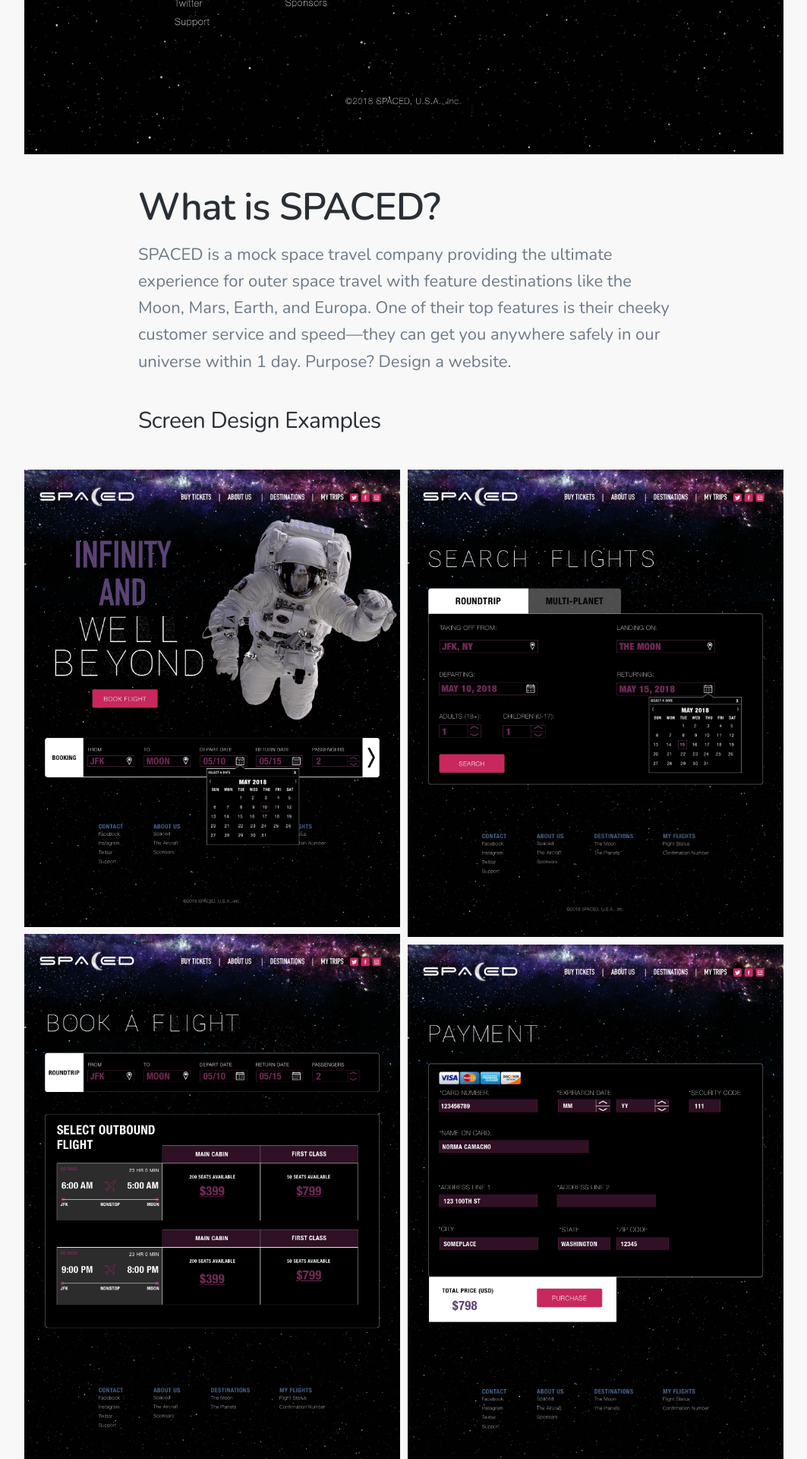
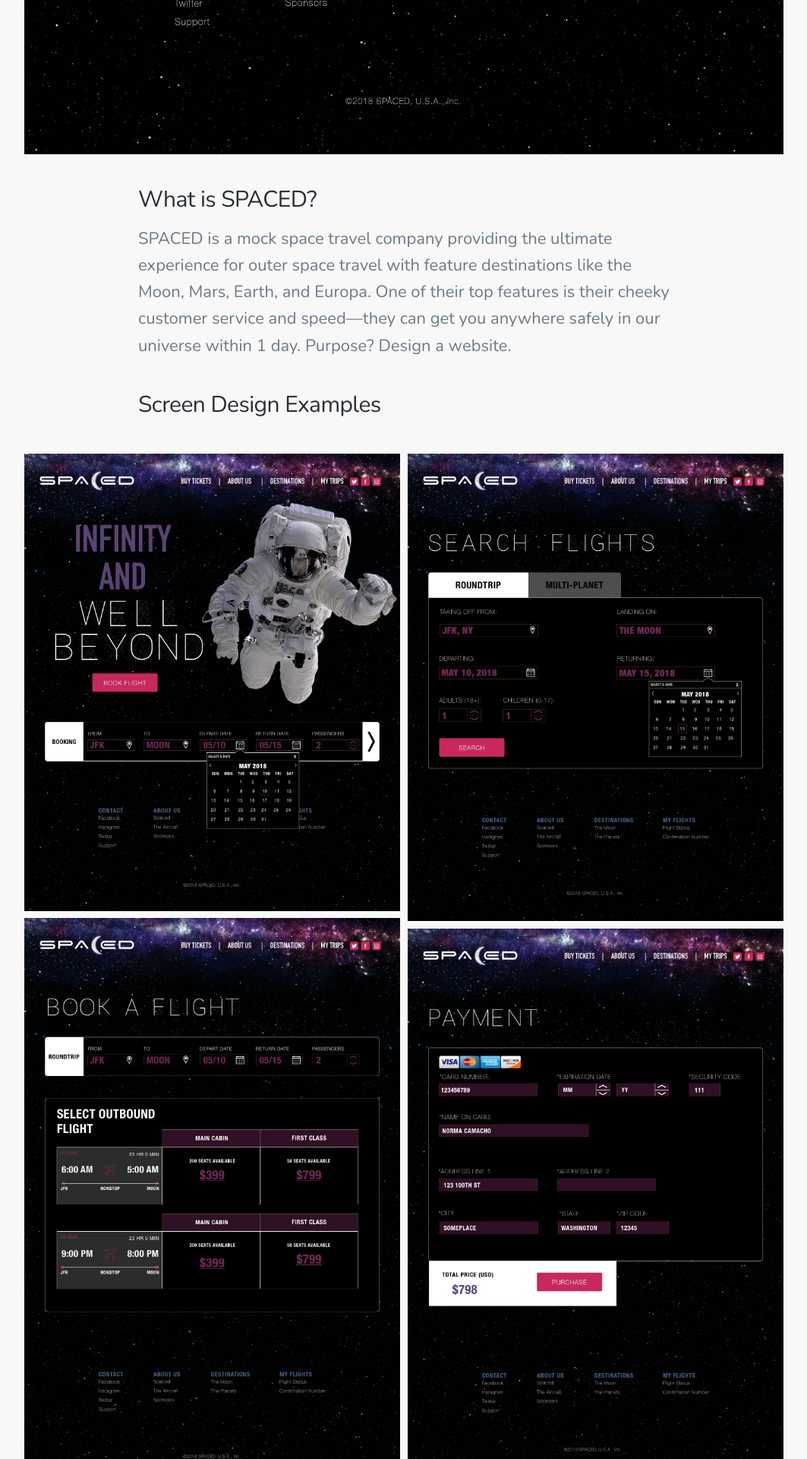
Before and after one commit to noremuhh/noremuhh.github.io, a Jekyll site: the page built from _projects/spaced.markdown, in a window 1280 px wide. Shown: the part 1661-3581 px from the top of the page at 76% size, without its empty margins (108-1171 px from the left). Built offline with Jekyll 4.4.1, drawn with Linux system fonts in a browser that asks for light colours; nearby versions of some CDN libraries.

```diff
--- a/_projects/spaced.markdown
+++ b/_projects/spaced.markdown
@@ -8,7 +8,7 @@ excerpt: We've all seen the moon, but have you ever been there?
 
 ![](/uploads/HOME%20PAGE.jpg)
 
-## What is SPACED?
+### What is SPACED?
 
 SPACED is a mock space travel company providing the  ultimate experience for outer space travel with feature destinations like the Moon, Mars, Earth, and Europa. One of their top features is their cheeky customer service and speed—they can get you anywhere safely in our universe within 1 day. Purpose? Design a website.
 
```
